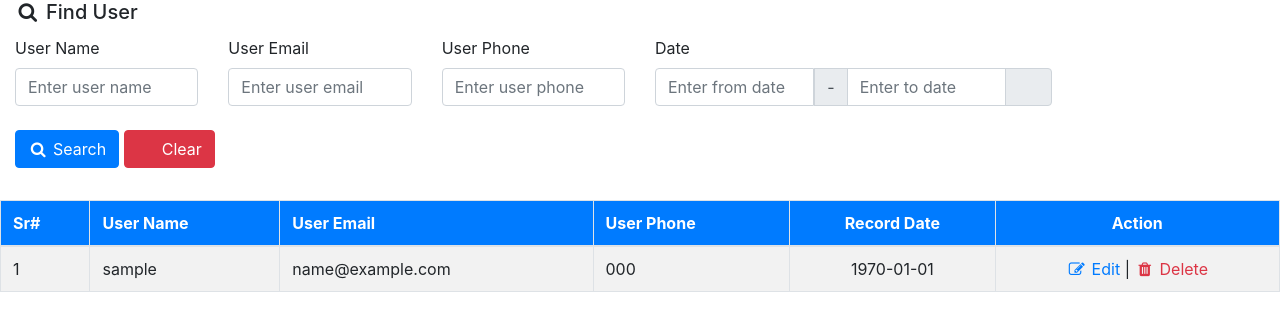
After one commit to vic-mwenda/CRUD-app, a PHP site: page /browse-users.php in a window 1280 px wide. The commit adds this page. Shown: the top 331 px of the page. Run offline with PHP 8.4, Linux system fonts and the light colour scheme; tables that the repository leaves empty or names only in its code hold one stand-in row (values such as "Sample post"); some libraries are stand-ins or nearby versions.

Commit message:
completed CRUD operations implementation in system

```diff
--- /dev/null
+++ b/browse-users.php
@@ -0,0 +1,123 @@
+<?php
+require_once "config.php";
+
+$condition = '';
+if (isset($_REQUEST['username']) and $_REQUEST['username'] != "") {
+	$condition .= ' AND username LIKE "%' . $_REQUEST['username'] . '%" ';
+}
+if (isset($_REQUEST['useremail']) and $_REQUEST['useremail'] != "") {
+	$condition .= ' AND useremail LIKE "%' . $_REQUEST['useremail'] . '%" ';
+}
+if (isset($_REQUEST['userphone']) and $_REQUEST['userphone'] != "") {
+	$condition .= ' AND userphone LIKE "%' . $_REQUEST['userphone'] . '%" ';
+}
+if (isset($_REQUEST['df']) and $_REQUEST['df'] != "") {
+
+	$condition .= ' AND DATE(dt)>="' . $_REQUEST['df'] . '" ';
+
+}
+if (isset($_REQUEST['dt']) and $_REQUEST['dt'] != "") {
+
+	$condition .= ' AND DATE(dt)<="' . $_REQUEST['dt'] . '" ';
+
+}
+$userData = $db->getAllRecords('users', '*', $condition);
+?>
+<head>
+<meta charset="UTF-8">
+<title>Dashboard</title>
+<link rel="stylesheet" href="https://stackpath.bootstrapcdn.com/bootstrap/4.5.2/css/bootstrap.min.css">
+<link rel="stylesheet" href="https://maxcdn.bootstrapcdn.com/font-awesome/4.7.0/css/font-awesome.min.css">
+<script src="https://code.jquery.com/jquery-3.5.1.min.js"></script>
+<script src="https://cdn.jsdelivr.net/npm/popper.js@1.16.1/dist/umd/popper.min.js"></script>
+<script src="https://stackpath.bootstrapcdn.com/bootstrap/4.5.2/js/bootstrap.min.js"></script>
+	<link rel="stylesheet" href="https://code.jquery.com/ui/1.12.0/themes/smoothness/jquery-ui.css" type="text/css">
+	<script src="https://code.jquery.com/ui/1.12.0/jquery-ui.min.js" integrity="sha256-eGE6blurk5sHj+rmkfsGYeKyZx3M4bG+ZlFyA7Kns7E=" crossorigin="anonymous"></script>
+
+</head>
+
+<div class="col-sm-12">
+    <h5 class="card-title"><i class="fa fa-fw fa-search"></i> Find User</h5>
+    <form method="get">
+        <div class="row">
+            <div class="col-sm-2">
+                <div class="form-group">
+                    <label>User Name</label>
+                    <input type="text" name="username" id="username" class="form-control" value="<?php echo isset($_REQUEST['username'])?$_REQUEST['username']:''?>" placeholder="Enter user name">
+                </div>
+            </div>
+            <div class="col-sm-2">
+                <div class="form-group">
+                    <label>User Email</label>
+                    <input type="email" name="useremail" id="useremail" class="form-control" value="<?php echo isset($_REQUEST['useremail'])?$_REQUEST['useremail']:''?>" placeholder="Enter user email">
+                </div>
+            </div>
+            <div class="col-sm-2">
+                <div class="form-group">
+                    <label>User Phone</label>
+                    <input type="tel" class="tel form-control" name="userphone" id="userphone" x-autocompletetype="tel" value="<?php echo isset($_REQUEST['userphone'])?$_REQUEST['userphone']:''?>" placeholder="Enter user phone">
+                </div>
+            </div>
+            <div class="col-sm-4">
+                <div class="form-group">
+                    <label>Date</label>
+                    <div class="input-group">
+                        <input type="text" class="fromDate form-control" name="df" id="df" value="<?php echo isset($_REQUEST['df'])?$_REQUEST['df']:''?>" placeholder="Enter from date">
+                        <div class="input-group-prepend"><span class="input-group-text">-</span></div>
+                        <input type="text" class="toDate form-control" name="dt" id="dt" value="<?php echo isset($_REQUEST['dt'])?$_REQUEST['dt']:''?>" placeholder="Enter to date">
+                        <div class="input-group-append"><span class="input-group-text"><a href="javascript:;" onClick="$('#df,#dt').val('');"><i class="fa fa-fw fa-sync"></i></a></span></div>
+                    </div>
+                </div>
+            </div>
+            <div class="clearfix"></div>
+            <div class="col-sm-3">
+                <div class="form-group">
+                    <label> </label>
+                    <div>
+                        <button type="submit" name="submit" value="search" id="submit" class="btn btn-primary"><i class="fa fa-fw fa-search"></i> Search</button>
+                        <a href="<?php echo $_SERVER['PHP_SELF'];?>" class="btn btn-danger"><i class="fa fa-fw fa-sync"></i> Clear</a>
+                    </div>
+                </div>
+            </div>
+        </div>
+    </form>
+</div>
+<table class="table table-striped table-bordered">
+
+<thead>
+<tr class="bg-primary text-white">
+	<th>Sr#</th>
+	<th>User Name</th>
+	<th>User Email</th>
+	<th>User Phone</th>
+	<th class="text-center">Record Date</th>
+	<th class="text-center">Action</th>
+</tr>
+</thead>
+<tbody>
+<?php
+if(count($userData)>0){
+	$s  =   '';
+	foreach($userData as $val){
+		$s++;
+		?>
+		<tr>
+			<td><?php echo $s;?></td>
+			<td><?php echo $val['username'];?></td>
+			<td><?php echo $val['useremail'];?></td>
+			<td><?php echo $val['userphone'];?></td>
+			<td align="center"><?php echo date('Y-m-d',strtotime($val['dt']));?></td>
+			<td align="center">
+				<a href="edit-users.php?editId=<?php echo $val['id'];?>" class="text-primary"><i class="fa fa-fw fa-edit"></i> Edit</a> |
+				<a href="delete.php?delId=<?php echo $val['id'];?>" class="text-danger" onClick="return confirm('Are you sure to delete this user?');"><i class="fa fa-fw fa-trash"></i> Delete</a>
+			</td>
+
+		</tr>
+		<?php
+	}
+}else{
+	?>
+	<tr><td colspan="6" align="center">No Record(s) Found!</td></tr>
+<?php } ?>
+</tbody>
+</table>
--- a/index.php
+++ b/index.php
@@ -1,2 +1,2 @@
 <?php
- require_once "add-user.php";
+require_once "add-user.php";
```
Also changed, not shown: add-user.php (+11 -0 lines), delete.php (added, +8 -0 lines), edit-users.php (added, +64 -0 lines), 1 other file.
